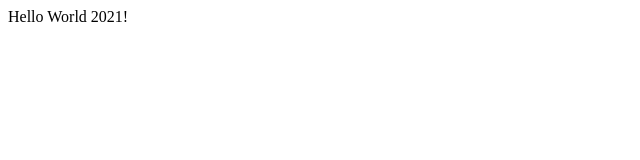
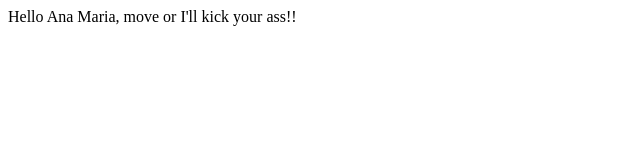
Before and after one commit to mariagilca/playground, a plain HTML site: page public/index.html in a window 1280 px wide. Shown: the whole page, without its empty margins (0-640 px from the left). Drawn offline with Linux system fonts and the light colour scheme.

```diff
--- a/public/index.html
+++ b/public/index.html
@@ -5,5 +5,5 @@
     <meta name="viewport" content="width=device-width, initial-scale=1">
     <title>Hello World 2021!</title>
   </head>
-  <body>Hello World 2021!</body>
+  <body>Hello Ana Maria, move or I'll kick your ass!!</body>
 </html>
```
